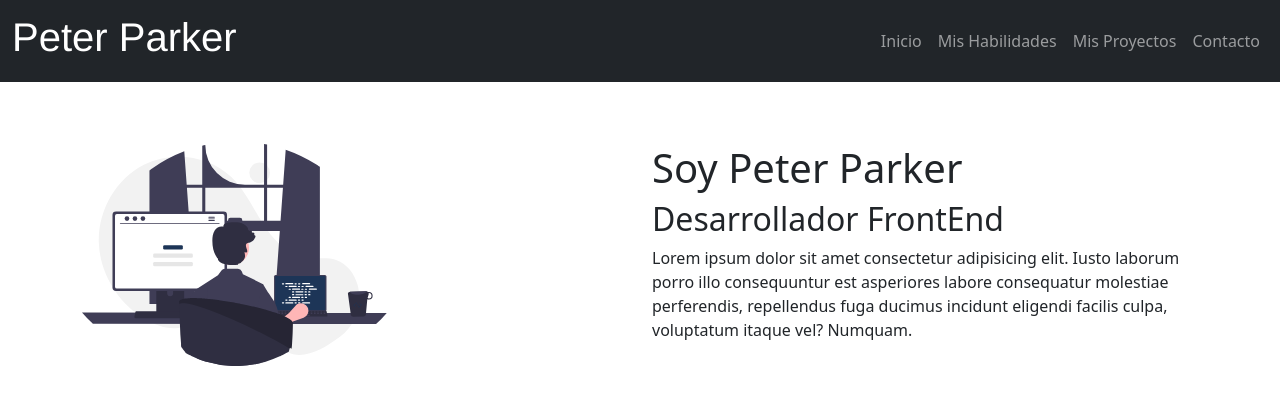
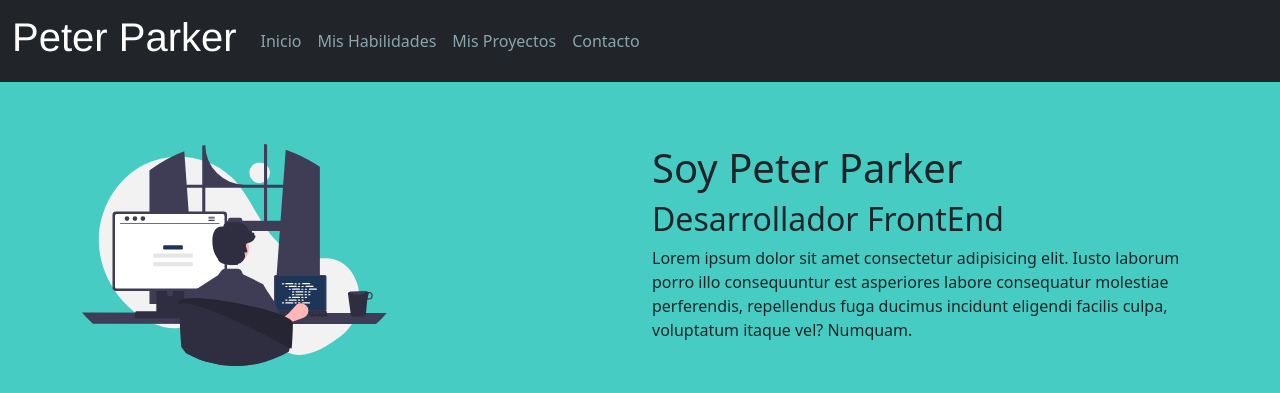
Before and after one commit to margandona/desafio_bootstrap, a website: page desafio-evaluado.html in a window 1280 px wide. Shown: the top 393 px of the page. Drawn offline with nearby package versions, Linux system fonts and the light colour scheme.

Commit message:
cambio de css

```diff
--- a/desafio-evaluado.html
+++ b/desafio-evaluado.html
@@ -8,9 +8,17 @@
     <!--Font Awesome-->
     <script src="https://kit.fontawesome.com/3d96dc518b.js" crossorigin="anonymous"></script>
     <style>
-
+        .body{
+            margin: 0px;
+            padding: 0px;
+            border: 0px;
+            background-color: #47ccc4;
+        }
+        .navbar-dark{
+            background-color: #245454;
+        }
         .navbar-dark .navbar-nav .nav-link {
-            color: rgba(255,255,255,.55);
+            color: #8ca4ac;
         }
         .navbar-dark .navbar-nav .nav-link:hover {
             color: rgba(255,255,255,.75);
@@ -40,7 +48,7 @@
 
 </head>
 
-<body>
+<body class="body">
     <nav class="navbar navbar-expand-md fixed-top navbar-dark bg-dark">
         <div class="container-fluid">
             <a class="navbar-brand" href="#"><h1 style="font-family: 'Franklin Gothic Medium', 'Arial Narrow', Arial, sans-serif;">Peter Parker</h1></a>
@@ -48,7 +56,7 @@
                 <i class="fa-solid fa-bars text-white"></i>
             </button>
             <div id="navmenu" class="collapse navbar-collapse">
-                <ul class="navbar-nav ms-auto">
+                <ul class="navbar-nav ">
                     <li class="nav-item"> <a href="#inicio" class="nav-link"> Inicio</a> </li>
                     <li class="nav-item"> <a href="#habilidades" class="nav-link"> Mis Habilidades</a> </li>
                     <li class="nav-item"> <a href="#proyectos" class="nav-link">Mis Proyectos</a> </li>
```
